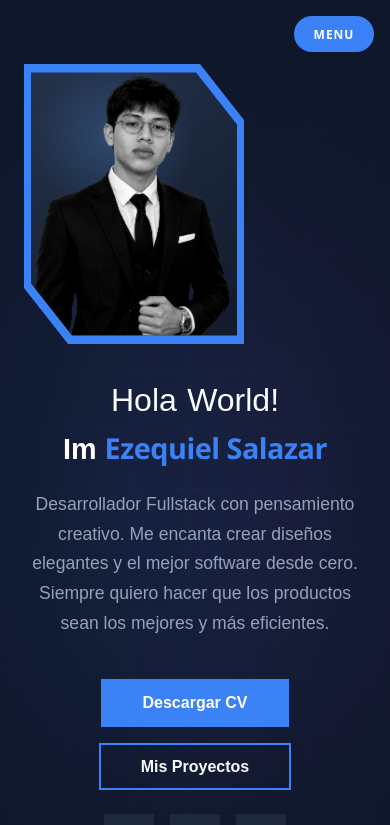
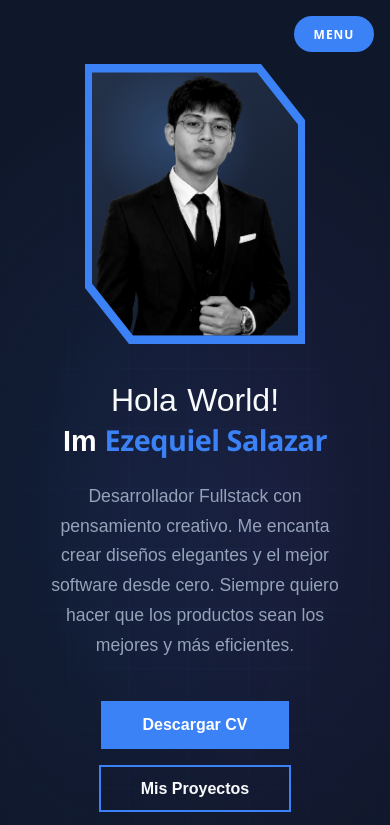
Before and after one commit to Ezequie1Sc/Portafolio, a React (Vite) app: page / in a window 390 px wide. Shown: the top 825 px of the page. Built offline with nearby package versions, Linux system fonts and the light colour scheme.

Commit message:
fix: Ajuste responsive del Hero - Imagen arriba y centrada en móviles

```diff
--- a/src/components/sections/Hero.css
+++ b/src/components/sections/Hero.css
@@ -477,28 +477,43 @@
 }
 
 @media (max-width: 768px) {
+  /* CAMBIO CLAVE: Pantalla pequeña -> 1 columna, todo centrado */
   .hero-main-container {
     grid-template-columns: 1fr;
-    display: grid;
-    gap: 2rem;
+    gap: 1.5rem;
+    justify-items: center; /* Centra los elementos horizontalmente */
   }
 
-  .hero-visual,
-  .hero-content {
+  .hero-visual {
     width: 100%;
+    display: flex;
+    justify-content: center; /* Centra la imagen dentro de su contenedor */
+    margin-bottom: 0.5rem;
   }
 
   .hero-content {
+    width: 100%;
     text-align: center;
+    padding: 0 1rem;
   }
 
-  .hero-greeting { font-size: 2rem; justify-content: center; height: 3rem; }
+  .hero-greeting {
+    font-size: 2rem;
+    justify-content: center;
+    height: 3rem;
+    margin: 0 auto;
+  }
+
   .hero-title { font-size: 2.2rem; }
   .hero-description { margin-left: auto; margin-right: auto; }
   .hero-buttons { justify-content: center; }
   .hero-socials { justify-content: center; }
 
-  .profile-polygon-wrapper { width: 260px; height: 320px; }
+  .profile-polygon-wrapper {
+    width: 280px;
+    height: 340px;
+    margin: 0 auto; /* Centra el polígono */
+  }
 
   .tech-scroll-track { gap: 2rem; }
   .tech-logo-img { height: 30px; }
```
